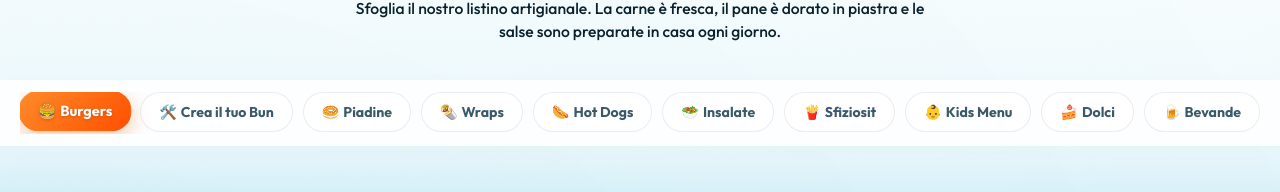
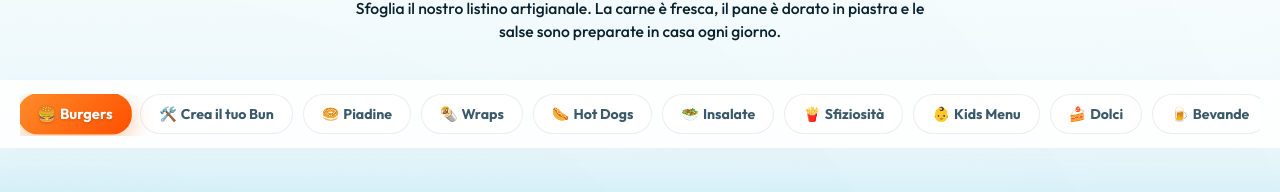
Before and after one commit to bronovito-maker/gotbun, a Next.js app: page /menu in a window 1280 px wide. Shown: the part 240-432 px from the top of the page. Built offline with nearby package versions, Linux system fonts and the light colour scheme.

Commit message:
fix: restore accented chars in nav labels using Unicode regex, remove translateY to prevent active pill clipping in sticky nav

```diff
--- a/app/globals.css
+++ b/app/globals.css
@@ -1628,13 +1628,14 @@ input:focus {
   position: sticky;
   top: 0;
   z-index: 100;
-  background: rgba(255, 255, 255, 0.85);
+  background: rgba(255, 255, 255, 0.88);
   backdrop-filter: blur(20px);
   -webkit-backdrop-filter: blur(20px);
   border-bottom: 1px solid rgba(0, 163, 217, 0.1);
   margin: 0 -20px 48px;
-  padding: 12px 20px;
+  padding: 14px 20px 12px; /* extra top padding so scaled pills aren't clipped */
   box-shadow: 0 4px 20px rgba(0, 28, 40, 0.02);
+  overflow: visible; /* prevent clip of scaled/lifted pills */
 }
 
 .menu-nav {
@@ -1677,7 +1678,7 @@ input:focus {
   color: #ffffff;
   border-color: transparent;
   box-shadow: 0 6px 20px rgba(255, 100, 0, 0.35);
-  transform: translateY(-1px) scale(1.03);
+  transform: scale(1.04);
   text-shadow: 0 1px 3px rgba(0, 0, 0, 0.2);
 }
 
--- a/app/menu/MenuClient.tsx
+++ b/app/menu/MenuClient.tsx
@@ -276,7 +276,7 @@ export default function MenuClient({ categories }: { categories: MenuCategory[]
               onClick={() => scrollToCategory(cat.id)}
             >
               <span style={{ marginRight: "4px" }}>{cat.icon}</span>
-              {cat.label.replace(/[^a-zA-Z\s&]/g, "").trim()}
+              {cat.label.replace(/[^\p{L}\s&]/gu, "").trim()}
             </button>
           ))}
         </div>
```
Also changed, not shown: 1 other file (tests, documents, lock files or other folders).
